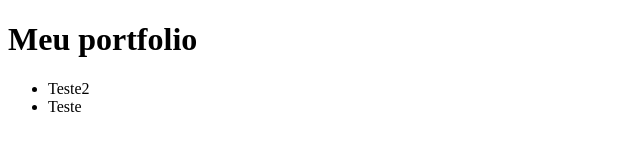
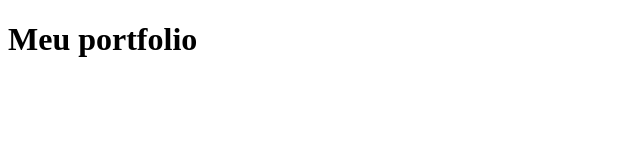
Before and after one commit to renanponick/portfolio, a plain HTML site: page index.html in a window 1280 px wide. Shown: the full height of the page, 0-640 px from the left. Drawn offline with Linux system fonts and the light colour scheme.

Commit message:
fix: remove li

```diff
--- a/index.html
+++ b/index.html
@@ -8,10 +8,6 @@
 <body>
     <h1>Meu portfolio</h1>
     <div>
-        <ul>
-            <li>Teste2</li>
-            <li>Teste</li>
-        </ul>
     </div>
 </body>
 </html>
```
